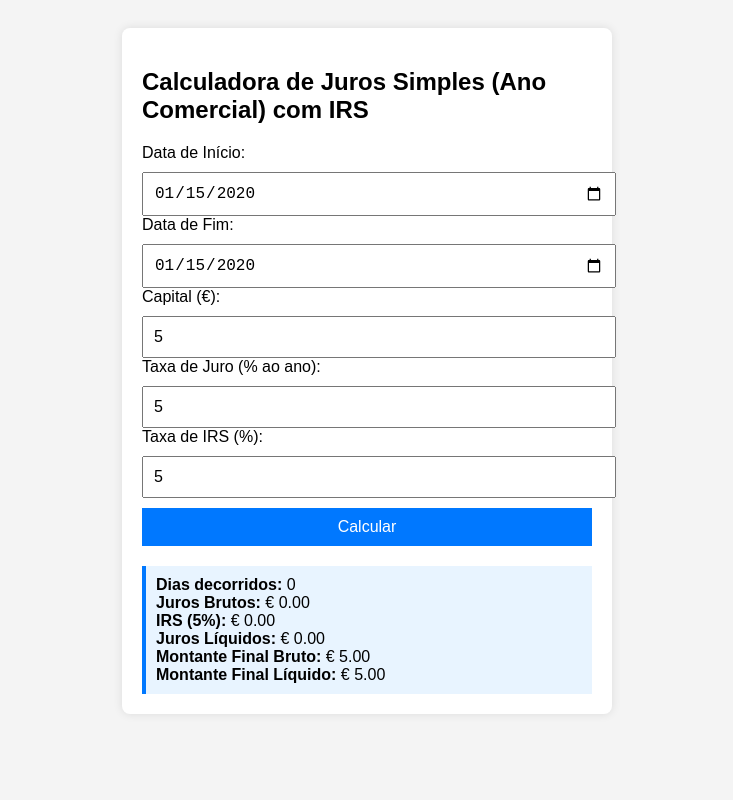
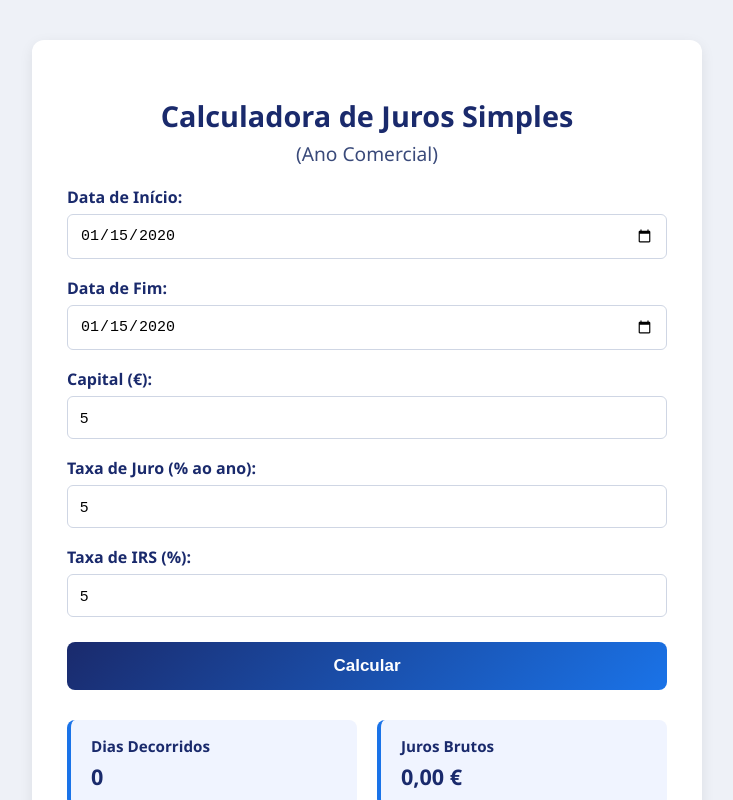
Before and after one commit to josreb-cmd/SimuladorJuroSimples, a plain HTML site: page index.html in a window 1280 px wide. Both pictures are taken after typing "2020-01-15", "2020-01-15", "5", "5", "5" into the empty fields and a click on the button "Calcular". Shown: the top 800 px of the page, without its empty margins (273-1006 px from the left). Drawn offline with Linux system fonts and the light colour scheme.

Commit message:
Update index.html

```diff
--- a/index.html
+++ b/index.html
@@ -3,47 +3,117 @@
 <head>
 <meta charset="UTF-8">
 <title>Calculadora de Juros Simples com IRS</title>
+
 <style>
     body {
-        font-family: Arial, sans-serif;
-        background: #f4f4f4;
-        padding: 20px;
+        font-family: 'Segoe UI', Arial, sans-serif;
+        background: #eef1f7;
+        padding: 40px;
+        margin: 0;
+        color: #333;
     }
+
     .container {
-        background: white;
-        padding: 20px;
-        max-width: 450px;
+        max-width: 600px;
         margin: auto;
-        border-radius: 8px;
-        box-shadow: 0 0 10px rgba(0,0,0,0.1);
+        background: #ffffff;
+        padding: 35px;
+        border-radius: 12px;
+        box-shadow: 0 4px 14px rgba(0,0,0,0.08);
     }
-    input, button {
+
+    /* ---------- TÍTULO EM DUAS LINHAS ---------- */
+    .titulo-principal {
+        text-align: center;
+        color: #1a2a6c;
+        font-size: 1.8rem;
+        font-weight: 700;
+        margin-bottom: 10px;
+        line-height: 1.2;
+    }
+
+    .titulo-principal .subtitulo {
+        font-size: 1.2rem;
+        font-weight: 500;
+        color: #3a4a7a;
+    }
+
+    label {
+        display: block;
+        margin-top: 18px;
+        font-weight: 600;
+        color: #1a2a6c;
+    }
+
+    input {
         width: 100%;
-        padding: 10px;
-        margin-top: 10px;
-        font-size: 16px;
+        padding: 12px;
+        margin-top: 6px;
+        border: 1px solid #cfd6e4;
+        border-radius: 6px;
+        font-size: 15px;
+        box-sizing: border-box;
     }
+
     button {
-        background: #0078ff;
+        margin-top: 25px;
+        padding: 14px;
+        width: 100%;
+        background: linear-gradient(135deg, #1a2a6c, #1a73e8);
         color: white;
         border: none;
+        border-radius: 8px;
+        font-size: 17px;
+        font-weight: 600;
         cursor: pointer;
+        transition: 0.2s;
     }
+
     button:hover {
-        background: #005fcc;
+        opacity: 0.9;
     }
-    .resultado {
-        margin-top: 20px;
-        padding: 10px;
-        background: #e8f4ff;
-        border-left: 4px solid #0078ff;
+
+    /* ---------- CARDS RESUMO PREMIUM ---------- */
+    .resumo-cards {
+        display: flex;
+        flex-wrap: wrap;
+        gap: 20px;
+        margin-top: 30px;
+    }
+
+    .card {
+        background: #f0f4ff;
+        padding: 16px 20px;
+        border-radius: 8px;
+        min-width: 220px;
+        border-left: 4px solid #1a73e8;
+        flex: 1;
+    }
+
+    .card .titulo {
+        font-size: 0.95rem;
+        color: #1a2a6c;
+        font-weight: 600;
+    }
+
+    .card .valor {
+        font-size: 1.35rem;
+        font-weight: 700;
+        margin-top: 6px;
+        color: #1a2a6c;
     }
 </style>
 </head>
+
 <body>
 
 <div class="container">
-    <h2>Calculadora de Juros Simples (Ano Comercial) com IRS</h2>
+
+    <!-- TÍTULO EM DUAS LINHAS -->
+    <h2 class="titulo-principal">
+        Calculadora de Juros Simples<br>
+        <span class="subtitulo">(Ano Comercial)</span>
+    </h2>
 
     <label>Data de Início:</label>
     <input type="date" id="dataInicio">
@@ -62,10 +132,18 @@
 
     <button onclick="calcular()">Calcular</button>
 
-    <div id="resultado" class="resultado" style="display:none;"></div>
+    <div id="resumoCards" class="resumo-cards"></div>
 </div>
 
 <script>
+/* ---------- FORMATADOR PT-PT ---------- */
+function fmt(v) {
+    return v.toLocaleString("pt-PT", {
+        minimumFractionDigits: 2,
+        maximumFractionDigits: 2
+    });
+}
+
 function calcular() {
     const inicio = new Date(document.getElementById("dataInicio").value);
     const fim = new Date(document.getElementById("dataFim").value);
@@ -86,25 +164,45 @@ function calcular() {
         return;
     }
 
-    // Ano comercial (360 dias)
+    /* ---------- CÁLCULO ORIGINAL (mantido) ---------- */
     const jurosBrutos = capital * taxa * (dias / 360);
-
-    // IRS
     const valorIRS = jurosBrutos * irs;
     const jurosLiquidos = jurosBrutos - valorIRS;
 
-    // Montantes finais
     const montanteBruto = capital + jurosBrutos;
     const montanteLiquido = capital + jurosLiquidos;
 
-    document.getElementById("resultado").style.display = "block";
-    document.getElementById("resultado").innerHTML = `
-        <strong>Dias decorridos:</strong> ${dias.toFixed(0)}<br>
-        <strong>Juros Brutos:</strong> € ${jurosBrutos.toFixed(2)}<br>
-        <strong>IRS (${(irs*100).toFixed(0)}%):</strong> € ${valorIRS.toFixed(2)}<br>
-        <strong>Juros Líquidos:</strong> € ${jurosLiquidos.toFixed(2)}<br>
-        <strong>Montante Final Bruto:</strong> € ${montanteBruto.toFixed(2)}<br>
-        <strong>Montante Final Líquido:</strong> € ${montanteLiquido.toFixed(2)}
+    /* ---------- RESUMO PREMIUM ---------- */
+    document.getElementById("resumoCards").innerHTML = `
+        <div class="card">
+            <div class="titulo">Dias Decorridos</div>
+            <div class="valor">${dias.toFixed(0)}</div>
+        </div>
+
+        <div class="card">
+            <div class="titulo">Juros Brutos</div>
+            <div class="valor">${fmt(jurosBrutos)} €</div>
+        </div>
+
+        <div class="card">
+            <div class="titulo">IRS (${(irs * 100).toFixed(0)}%)</div>
+            <div class="valor">${fmt(valorIRS)} €</div>
+        </div>
+
+        <div class="card">
+            <div class="titulo">Juros Líquidos</div>
+            <div class="valor">${fmt(jurosLiquidos)} €</div>
+        </div>
+
+        <div class="card">
+            <div class="titulo">Montante Final Bruto</div>
+            <div class="valor">${fmt(montanteBruto)} €</div>
+        </div>
+
+        <div class="card">
+            <div class="titulo">Montante Final Líquido</div>
+            <div class="valor">${fmt(montanteLiquido)} €</div>
+        </div>
     `;
 }
 </script>
```
